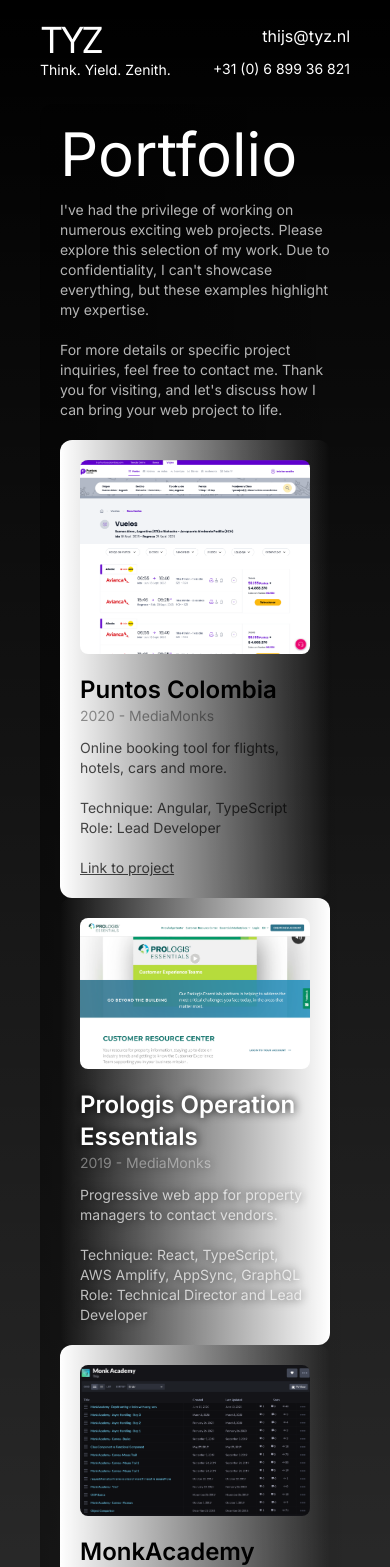
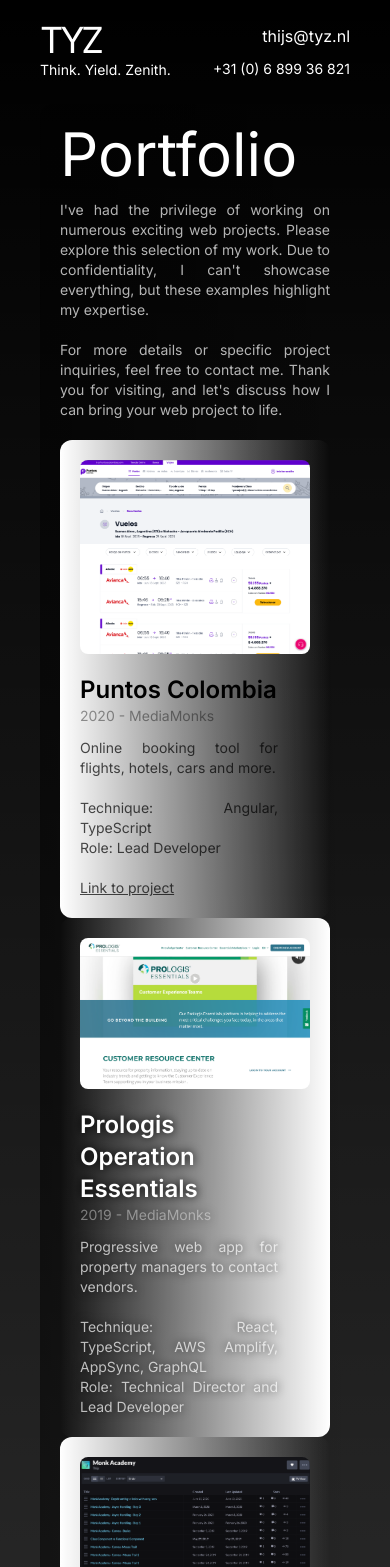
Before and after one commit to ThijsTyZ/tyz, a Next.js app: page /portfolio in a window 390 px wide. Shown: the top 1567 px of the page. Built offline with nearby package versions, Linux system fonts and the light colour scheme.

Commit message:
update portfolio
enable text-justify for all screen

```diff
--- a/src/app/portfolio/page.tsx
+++ b/src/app/portfolio/page.tsx
@@ -323,7 +323,7 @@
   return (
     <section className="p-5 mb-10 bg-gradient-to-r from-[rgba(0,0,0,0.5)] to-transparent rounded-xl text-white text-sm">
       <h2 className="text-6xl">Portfolio</h2>
-      <p className="py-5 lg:text-justify opacity-70 lg:pr-10 pt-4">
+      <p className="py-5 text-justify opacity-70 lg:pr-10 pt-4">
         I&apos;ve had the privilege of working on numerous exciting web
         projects. Please explore this selection of my work. Due to
         confidentiality, I can&apos;t showcase everything, but these examples
@@ -379,7 +379,7 @@
             </div>
 
             <div
-              className={`w-full lg:pr-32 ${
+              className={`w-full  pr-8 lg:pr-32 ${
                 index % 2 ? `drop-shadow-[0_0px_5px_rgba(0,0,0,1)]` : ''
               }`}
             >
@@ -387,7 +387,7 @@
               <h3 className="mb-3 opacity-40">
                 {year} - {employer}
               </h3>
-              <p className="text-sm opacity-70">
+              <p className="text-sm opacity-70 text-justify">
                 {description}
                 <br />
                 {technique && (
```
